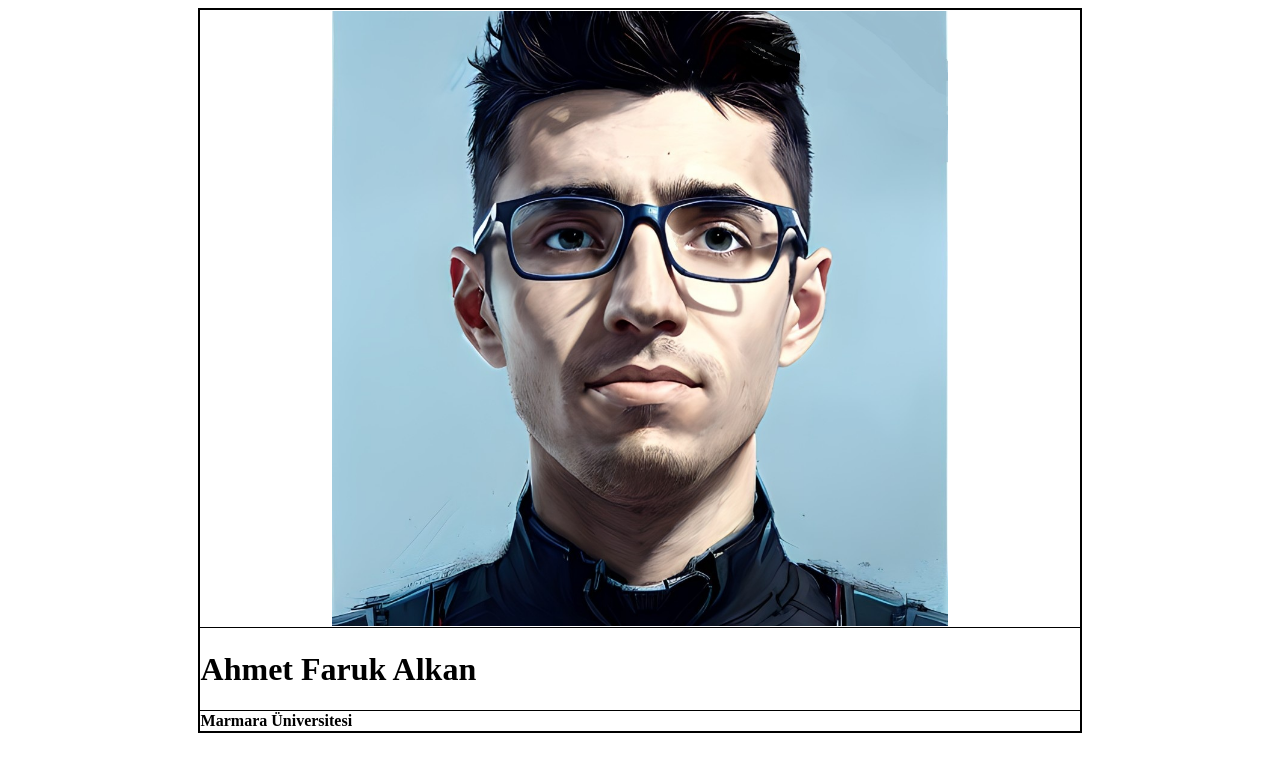
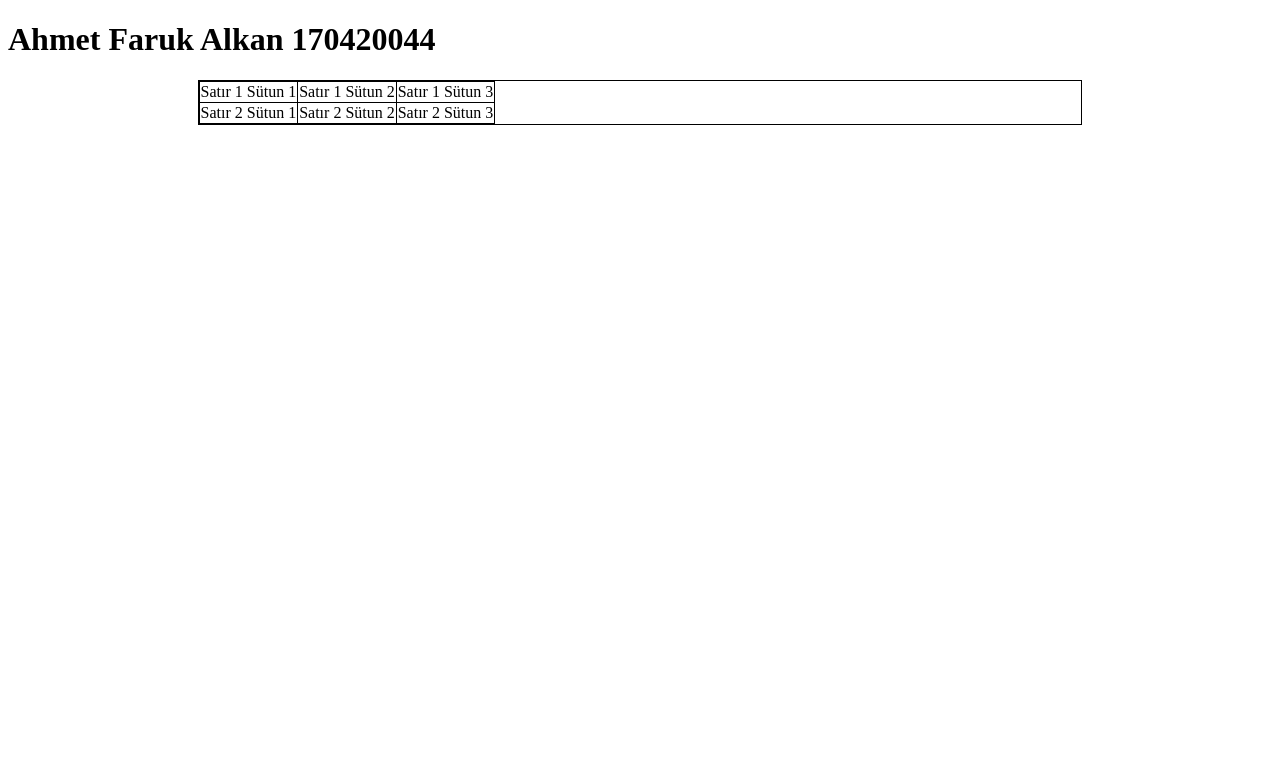
Before and after one commit to AhmetFarukAlkan/ahmetfarukalkan.github.io, a plain HTML site: page index.html in a window 1280 px wide. Drawn offline with Linux system fonts and the light colour scheme.

Commit message:
Update index.html

```diff
--- a/index.html
+++ b/index.html
@@ -8,31 +8,21 @@
     <link rel="stylesheet" href="css/main.css">
 </head>
 <body>
+    <h1>Ahmet Faruk Alkan 170420044</h1>
     <table class="center">
-        <tr>
-            <td><img class="center" src="images/1671446447902.jpg" alt=""></td>
-        </tr>
-
 
         <tr>
-            <td><h1>Ahmet Faruk Alkan</h1></td>
-        </tr>
-
-
-        <tr>
-            <td><strong>Marmara Üniversitesi</strong></td>
-        </tr>
-
-
-        <tr>
+            <td>Satır 1 Sütun 1</td>
+            <td>Satır 1 Sütun 2</td>
+            <td>Satır 1 Sütun 3</td>
 
         </tr>
-
-
         <tr>
+            <td>Satır 2 Sütun 1</td>
+            <td>Satır 2 Sütun 2</td>
+            <td>Satır 2 Sütun 3</td>
 
         </tr>
-
     </table>
 
 </body>
```
